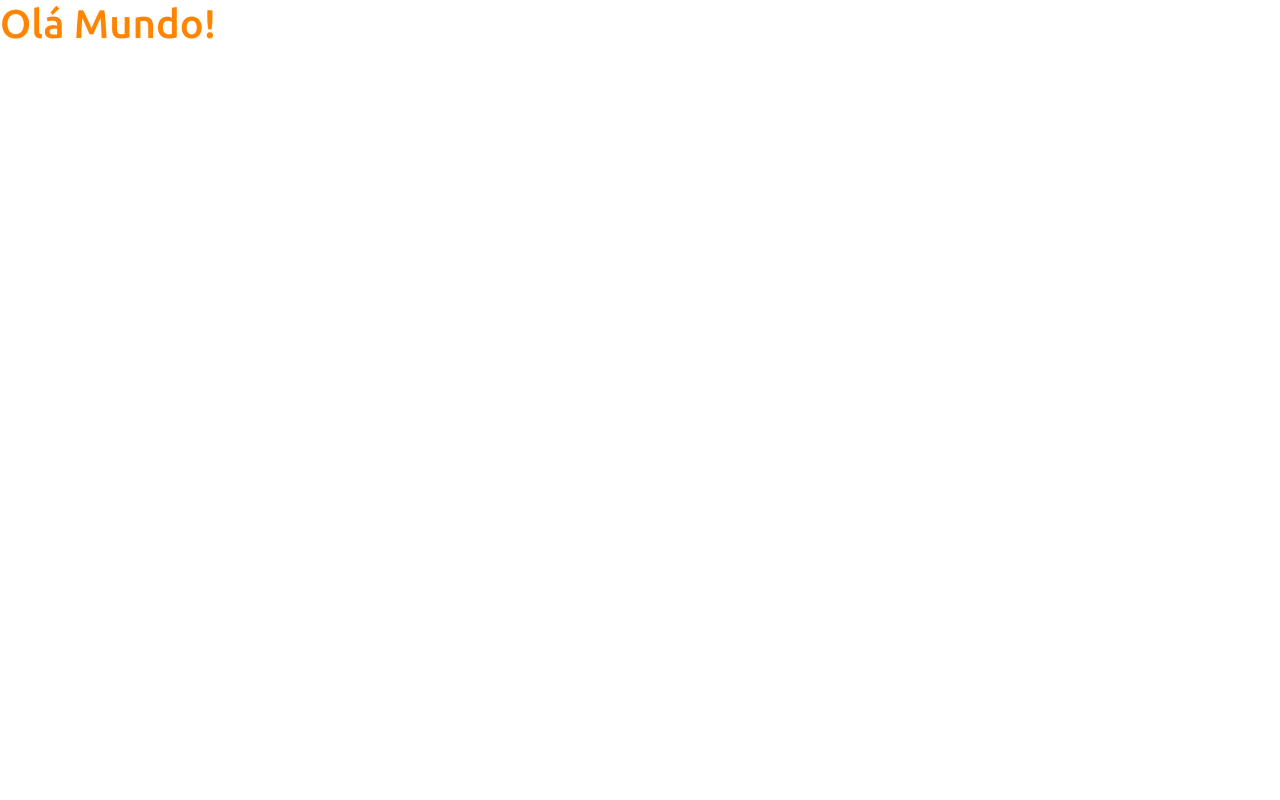
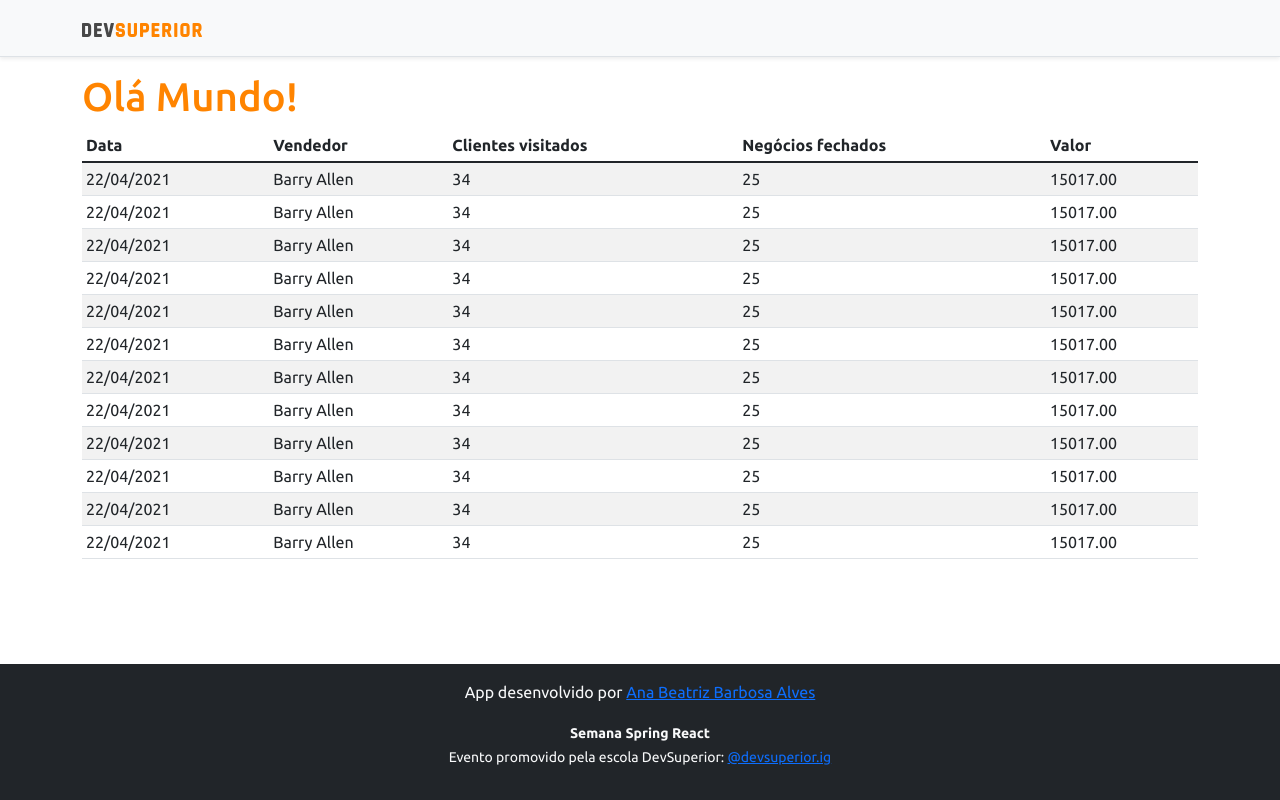
Before and after one commit to anabalves/full-stack-projects, a React (Create React App) app in the folder frontend/: page / in a window 1280 px wide. Built offline with nearby package versions, Linux system fonts and the light colour scheme.

Commit message:
Basic static components

```diff
--- a/frontend/src/App.tsx
+++ b/frontend/src/App.tsx
@@ -1,8 +1,17 @@
+import DataTable from "components/DataTable";
+import Footer from "components/Footer";
+import NavBar from "components/NavBar";
+
 function App() {
   return (
-    <div>
-      <h1 className="text-primary">Olá Mundo!</h1>
-    </div>
+    <>
+      <NavBar />
+      <div className="container">
+        <h1 className="text-primary">Olá Mundo!</h1>
+        <DataTable />
+      </div>
+      <Footer />
+    </>
   );
 }
 
--- /dev/null
+++ b/frontend/src/components/DataTable/index.tsx
@@ -0,0 +1,105 @@
+function DataTable() {
+  return (
+    <div className="table-responsive">
+      <table className="table table-striped table-sm">
+        <thead>
+          <tr>
+            <th>Data</th>
+            <th>Vendedor</th>
+            <th>Clientes visitados</th>
+            <th>Negócios fechados</th>
+            <th>Valor</th>
+          </tr>
+        </thead>
+        <tbody>
+          <tr>
+            <td>22/04/2021</td>
+            <td>Barry Allen</td>
+            <td>34</td>
+            <td>25</td>
+            <td>15017.00</td>
+          </tr>
+          <tr>
+            <td>22/04/2021</td>
+            <td>Barry Allen</td>
+            <td>34</td>
+            <td>25</td>
+            <td>15017.00</td>
+          </tr>
+          <tr>
+            <td>22/04/2021</td>
+            <td>Barry Allen</td>
+            <td>34</td>
+            <td>25</td>
+            <td>15017.00</td>
+          </tr>
+          <tr>
+            <td>22/04/2021</td>
+            <td>Barry Allen</td>
+            <td>34</td>
+            <td>25</td>
+            <td>15017.00</td>
+          </tr>
+          <tr>
+            <td>22/04/2021</td>
+            <td>Barry Allen</td>
+            <td>34</td>
+            <td>25</td>
+            <td>15017.00</td>
+          </tr>
+          <tr>
+            <td>22/04/2021</td>
+            <td>Barry Allen</td>
+            <td>34</td>
+            <td>25</td>
+            <td>15017.00</td>
+          </tr>
+          <tr>
+            <td>22/04/2021</td>
+            <td>Barry Allen</td>
+            <td>34</td>
+            <td>25</td>
+            <td>15017.00</td>
+          </tr>
+          <tr>
+            <td>22/04/2021</td>
+            <td>Barry Allen</td>
+            <td>34</td>
+            <td>25</td>
+            <td>15017.00</td>
+          </tr>
+          <tr>
+            <td>22/04/2021</td>
+            <td>Barry Allen</td>
+            <td>34</td>
+            <td>25</td>
+            <td>15017.00</td>
+          </tr>
+          <tr>
+            <td>22/04/2021</td>
+            <td>Barry Allen</td>
+            <td>34</td>
+            <td>25</td>
+            <td>15017.00</td>
+          </tr>
+          <tr>
+            <td>22/04/2021</td>
+            <td>Barry Allen</td>
+            <td>34</td>
+            <td>25</td>
+            <td>15017.00</td>
+          </tr>
+          <tr>
+            <td>22/04/2021</td>
+            <td>Barry Allen</td>
+            <td>34</td>
+            <td>25</td>
+            <td>15017.00</td>
+          </tr>
+        </tbody>
+      </table>
+    </div>
+  );
+}
+
+export default DataTable;
--- /dev/null
+++ b/frontend/src/components/Footer/index.tsx
@@ -0,0 +1,34 @@
+function Footer() {
+  return (
+    <footer className="footer mt-auto py-3 bg-dark">
+      <div className="container">
+        <p className="text-light">
+          App desenvolvido por{" "}
+          <a
+            href="https://github.com/anabalves"
+            target="_blank"
+            rel="noreferrer"
+          >
+            Ana Beatriz Barbosa Alves
+          </a>
+        </p>
+        <p className="text-light">
+          <small>
+            <strong>Semana Spring React</strong>
+            <br />
+            Evento promovido pela escola DevSuperior:{" "}
+            <a
+              href="https://instagram.com/devsuperior.ig"
+              target="_blank"
+              rel="noreferrer"
+            >
+              @devsuperior.ig
+            </a>
+          </small>
+        </p>
+      </div>
+    </footer>
+  );
+}
+
+export default Footer;
--- /dev/null
+++ b/frontend/src/components/NavBar/index.tsx
@@ -0,0 +1,15 @@
+import ImgDsDark from "assets/img/ds-dark.svg";
+
+function NavBar() {
+  return (
+    <div className="d-flex flex-column flex-md-row align-items-center p-3 px-md-4 mb-3 bg-light border-bottom shadow-sm">
+      <div className="container">
+        <nav className="my-2 my-md-0 mr-md-3">
+          <img src={ImgDsDark} alt="DevSuperior" width="120" />
+        </nav>
+      </div>
+    </div>
+  );
+}
+
+export default NavBar;
```
Also changed, not shown: frontend/src/assets/img/ds-dark.svg (added).
